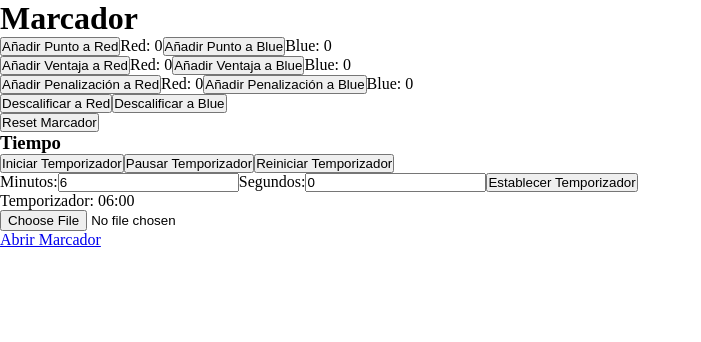
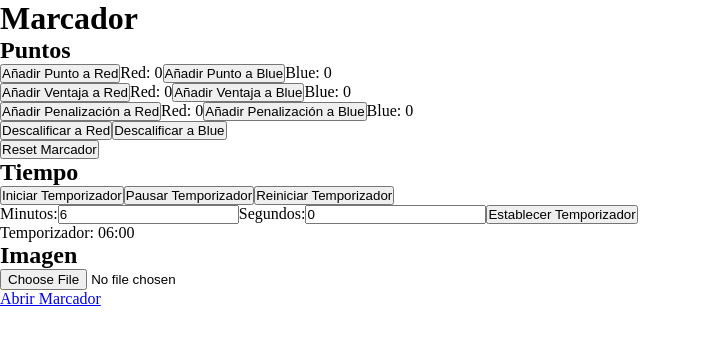
Before and after one commit to zlocker01/BJJ-Score-App, a React (Vite) app: page / in a window 1280 px wide. Shown: the top 342 px of the page, without its empty margins (0-701 px from the left). Built offline with nearby package versions, Linux system fonts and the light colour scheme.

Commit message:
updating judge

```diff
--- a/src/components/Image.jsx
+++ b/src/components/Image.jsx
@@ -32,6 +32,7 @@ export const Image = () => {
 
   return (
     <div>
+      <h2>Imagen</h2>
       <input type="file" onChange={handleImageUpload} />
       {image && <img src={image} alt="Uploaded" style={{ maxWidth: "10%" }} />}
     </div>
--- a/src/components/Score.jsx
+++ b/src/components/Score.jsx
@@ -94,6 +94,7 @@ export function Score() {
 
   return (
     <>
+    <h2>Puntos</h2>
       {/* showing and changing the Score */}
       <div>
         <button onClick={() => handleScore("red", 1)}>
--- a/src/components/Timer.jsx
+++ b/src/components/Timer.jsx
@@ -77,7 +77,7 @@ export const Timer = () => {
   // rendering
   return (
     <div>
-      <h3>Tiempo</h3>
+      <h2>Tiempo</h2>
       <button onClick={handleTimerStart}>Iniciar Temporizador</button>
       <button onClick={handleTimerPause}>Pausar Temporizador</button>
       <button onClick={handleTimerReset}>Reiniciar Temporizador</button>
```
